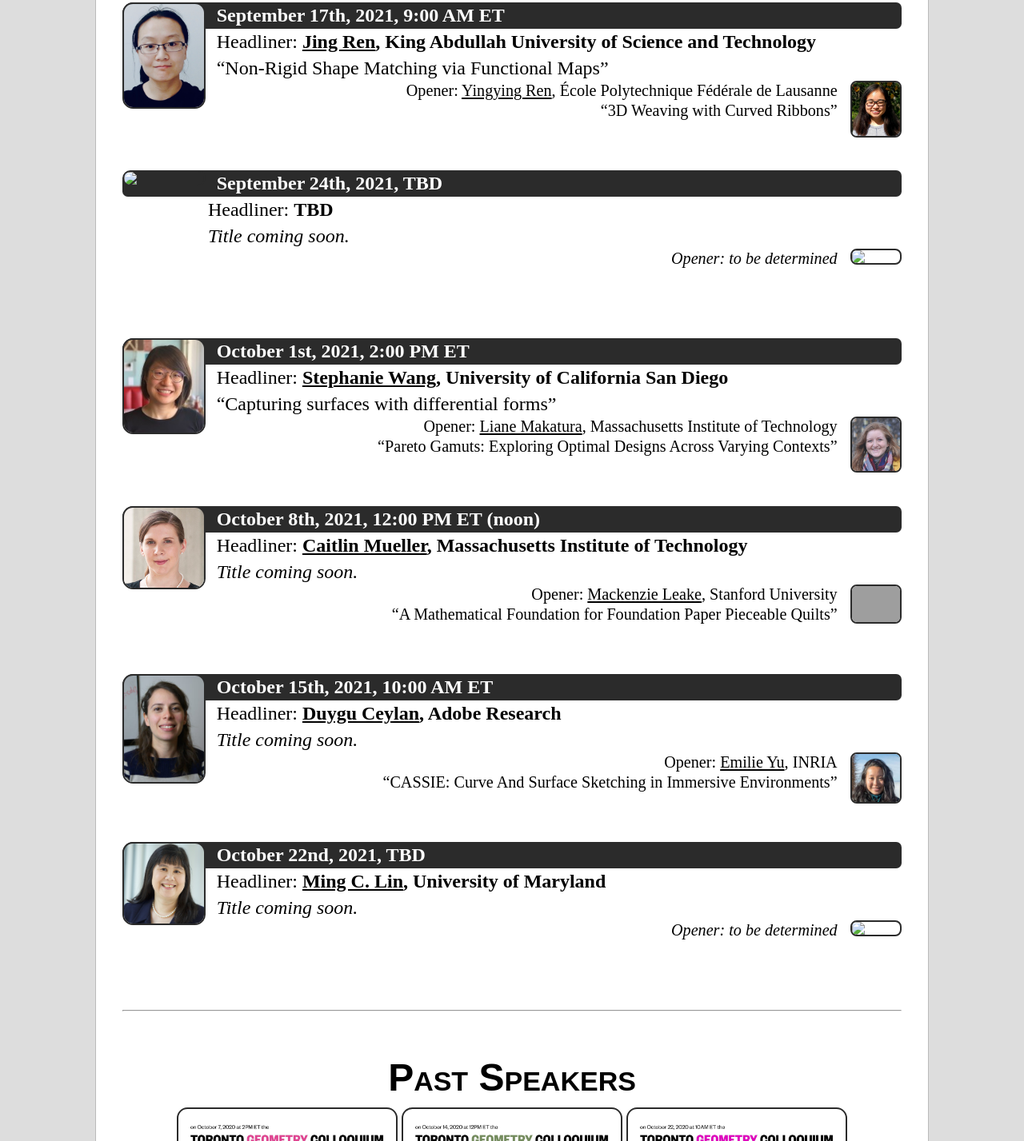
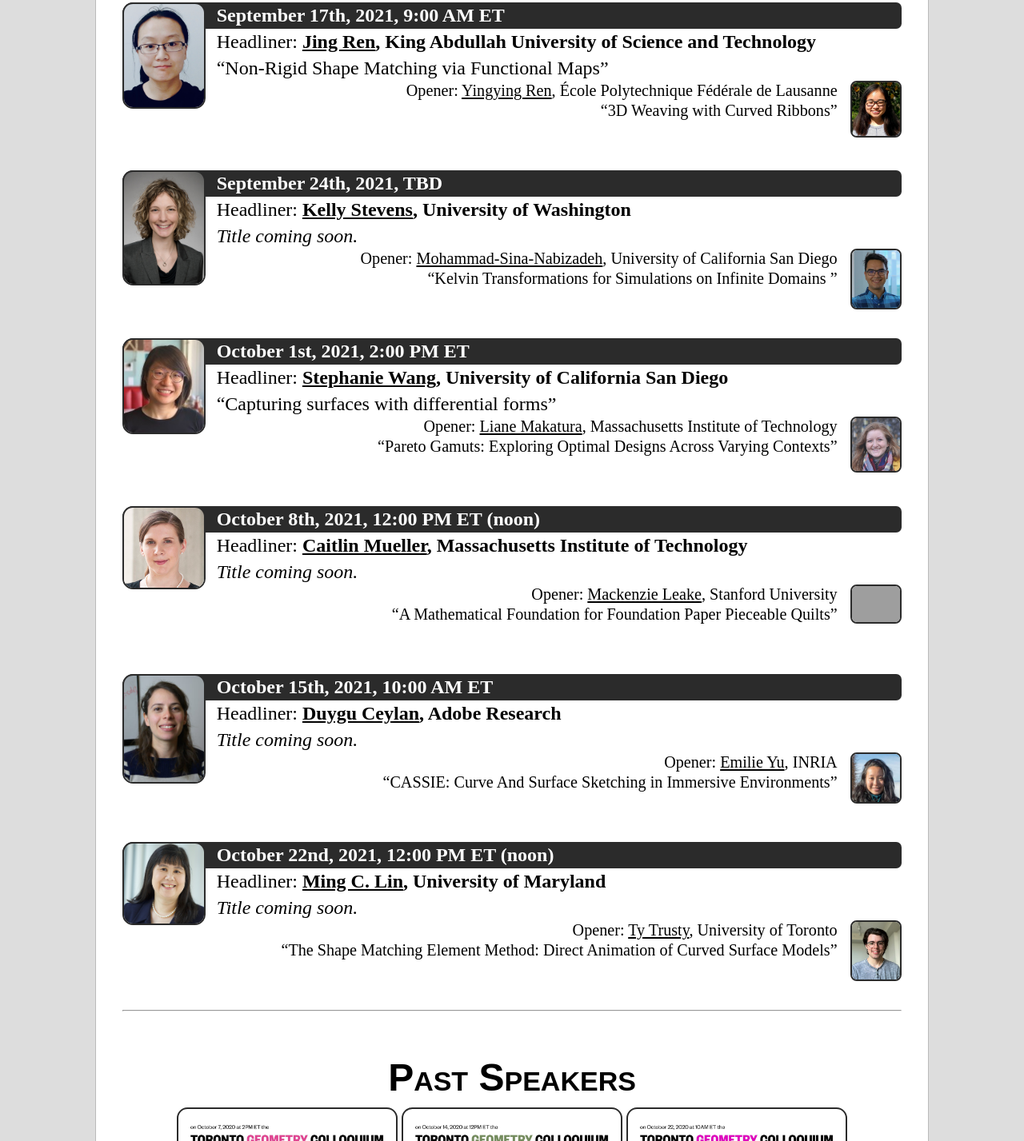
Before and after one commit to toronto-geometry-colloquium/toronto-geometry-colloquium.github.io, a plain HTML site: page index.html in a window 1280 px wide. Shown: the part 747-2174 px from the top of the page at 80% size. Drawn offline with Linux system fonts and the light colour scheme; grey boxes are pictures that could not be loaded; a web font is replaced by a local one.

Commit message:
update stevens, ty, mohammad

```diff
--- a/index.html
+++ b/index.html
@@ -81,16 +81,20 @@
           <!-- ... to here -->
           <!-- copy from here ... -->
           <li>
-            <img class="headliner" src="img/silhouette-01.jpg">
+            <img class="headliner" src="img/stevens-kelly.jpg">
             <h3 class="date">September 24th, 2021, TBD</h3>
             <h3 class="headlinername">
-              TBD
+              <a href="http://www.kellystevensscience.com/kelly-stevens.html">Kelly Stevens</a>, University of Washington
             </h3>
             <h3 class="headlinertitle tbd">
             </h3>
             <div class="openerbox">
-              <img class="opener" src="img/silhouette-03.jpg">
-              <span class="opener tbd">to be determined</span>
+              <img class="opener" src="img/Mohammad_crop.jpg">
+              <span class="opener">
+                <span class="line"><a href="https://sinabiz.github.io">Mohammad-Sina-Nabizadeh</a>,</span>
+                <span class="line">University of California San Diego</span><br>
+                “Kelvin Transformations for Simulations on Infinite Domains ”
+              </span>
             </div>
           </li>
           <!-- ... to here -->
@@ -156,7 +160,7 @@
           <!-- copy from here ... -->
           <li>
             <img class="headliner" src="./img/ming-lin.jpg">
-            <h3 class="date">October 22nd, 2021, TBD</h3>
+            <h3 class="date">October 22nd, 2021, 12:00 PM ET (noon)</h3>
             <h3 class="headlinername">
               <a href="https://www.cs.umd.edu/~lin/">Ming C. Lin</a>, University of Maryland
             </h3>
@@ -164,8 +168,12 @@
             <h3 class="headlinertitle tbd"></h3>
             </h3>
             <div class="openerbox">
-              <img class="opener" src="img/silhouette-03.jpg">
-              <span class="opener tbd">to be determined</span>
+              <img class="opener" src="img/ty.jpg">
+              <span class="opener">
+                <span class="line"><a href="http://www.dgp.toronto.edu/~trusty/">Ty Trusty</a>,</span>
+                <span class="line">University of Toronto</span><br>
+                “The Shape Matching Element Method: Direct Animation of Curved Surface Models”
+              </span>
             </div>
           </li>
           <!-- ... to here -->
```
Also changed, not shown: img/Mohammad-Sina-Nabizadeh.jpg (added), img/Mohammad_crop.jpg (added), img/stevens-kelly.jpg (added), img/ty.jpg (added).
